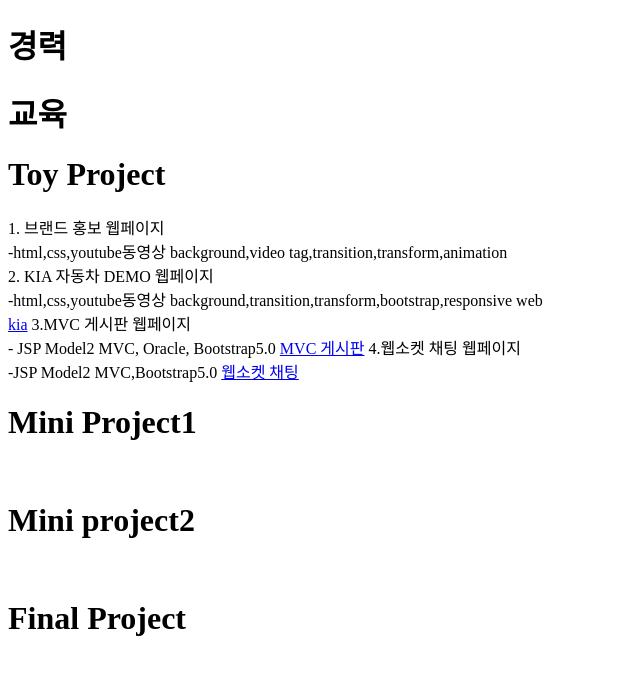
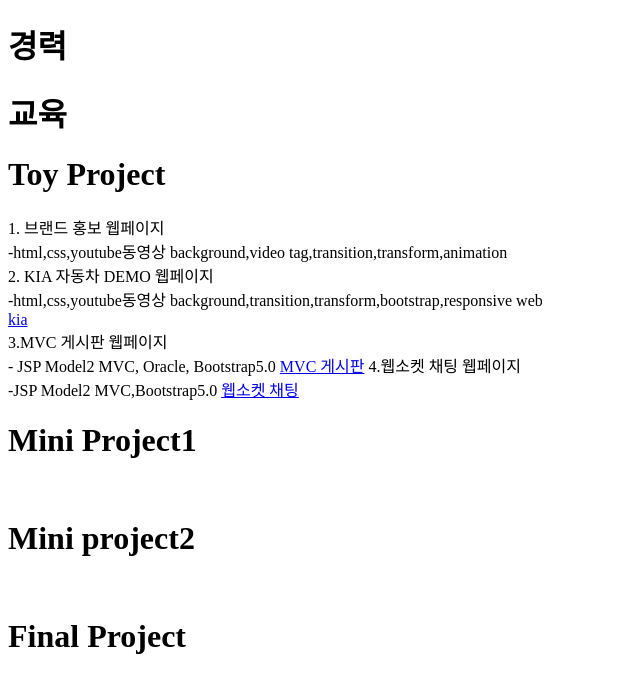
Before and after one commit to vwx650/portfolio, a plain HTML site: page index.html in a window 1280 px wide. Shown: the whole page, without its empty margins (0-640 px from the left). Drawn offline with Linux system fonts and the light colour scheme.

Commit message:
Update index.html

```diff
--- a/index.html
+++ b/index.html
@@ -16,7 +16,7 @@
 
     2. KIA 자동차 DEMO 웹페이지<br>
     -html,css,youtube동영상 background,transition,transform,bootstrap,responsive web<br>
-    <a href="https://vwx650.github.io/kia/" target="_blank">kia</a>
+    <a href="https://vwx650.github.io/kia/" target="_blank">kia</a><br>
 
     3.MVC 게시판 웹페이지</br>
     - JSP Model2 MVC, Oracle, Bootstrap5.0
```
